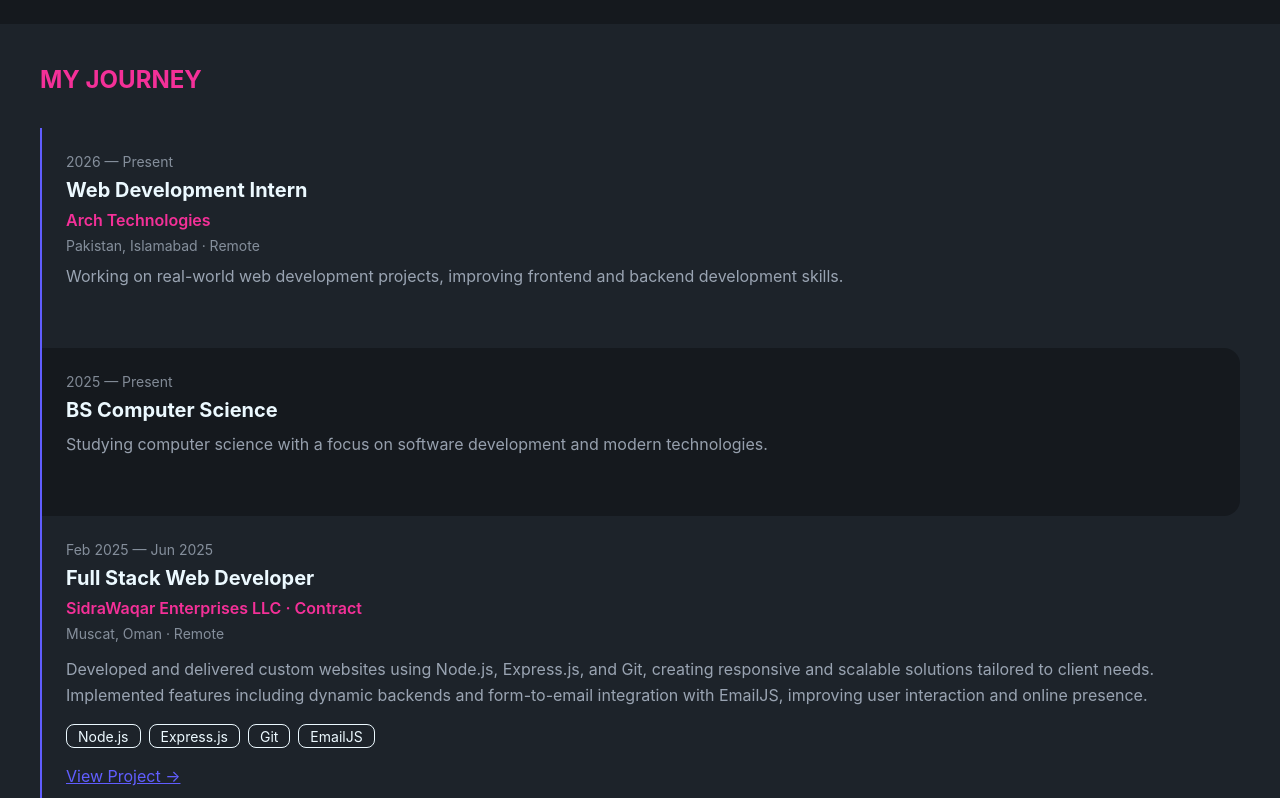
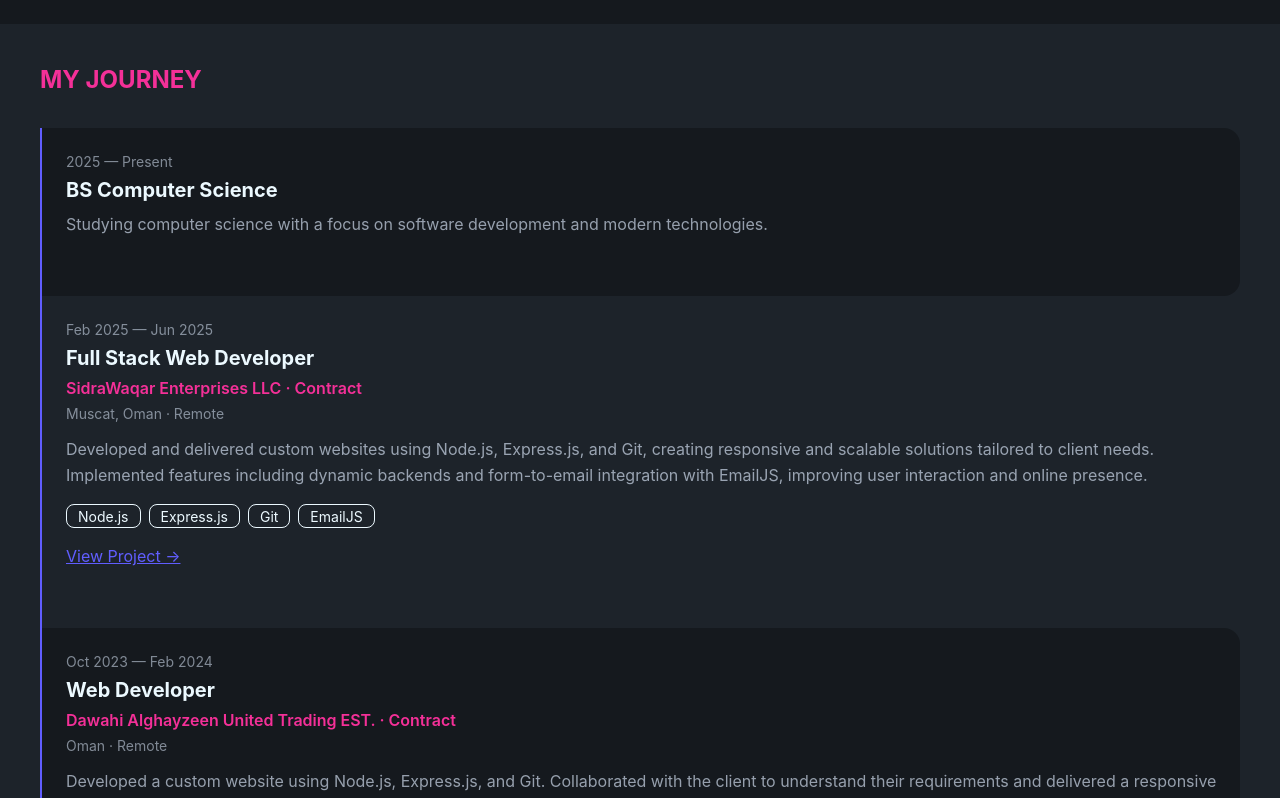
Before and after one commit to AbdulMoeed-Developer/Portfolio, a React (Vite) app: page /about in a window 1280 px wide. Shown: the part 620-1418 px from the top of the page. Built offline with nearby package versions, Linux system fonts and the light colour scheme.

Commit message:
Fixed a few things

```diff
--- a/src/pages/About.jsx
+++ b/src/pages/About.jsx
@@ -89,7 +89,7 @@ export default function About(){
                 </div>
 
                 {/* Web Development Internship */}
-                <div className="border-l-2 border-primary pl-6 pb-15 rounded-r-2xl pt-6 pr-5">
+                {/* <div className="border-l-2 border-primary pl-6 pb-15 rounded-r-2xl pt-6 pr-5">
                     <p className="text-sm text-base-content/50">
                         2026 — Present
                     </p>
@@ -110,7 +110,7 @@ export default function About(){
                         Working on real-world web development projects,
                         improving frontend and backend development skills.
                     </p>
-                </div>
+                </div> */}
 
 
                 {/* BS Computer Science */}
```
Also changed, not shown: src/App.jsx (+11 -13 lines).
